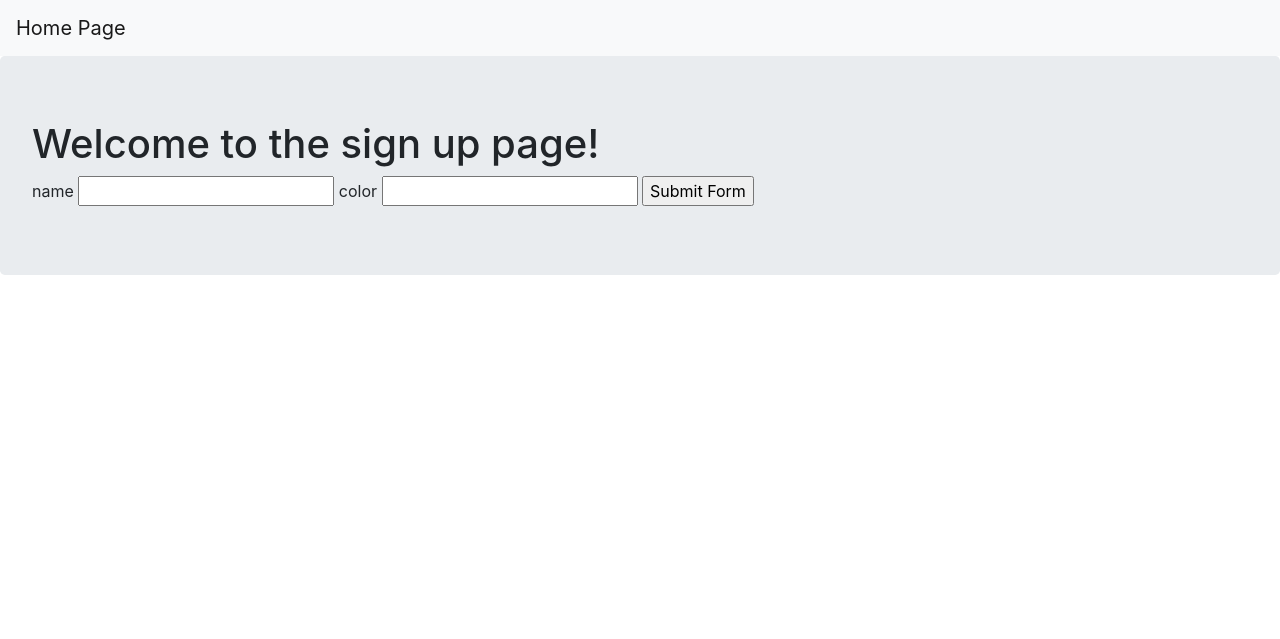
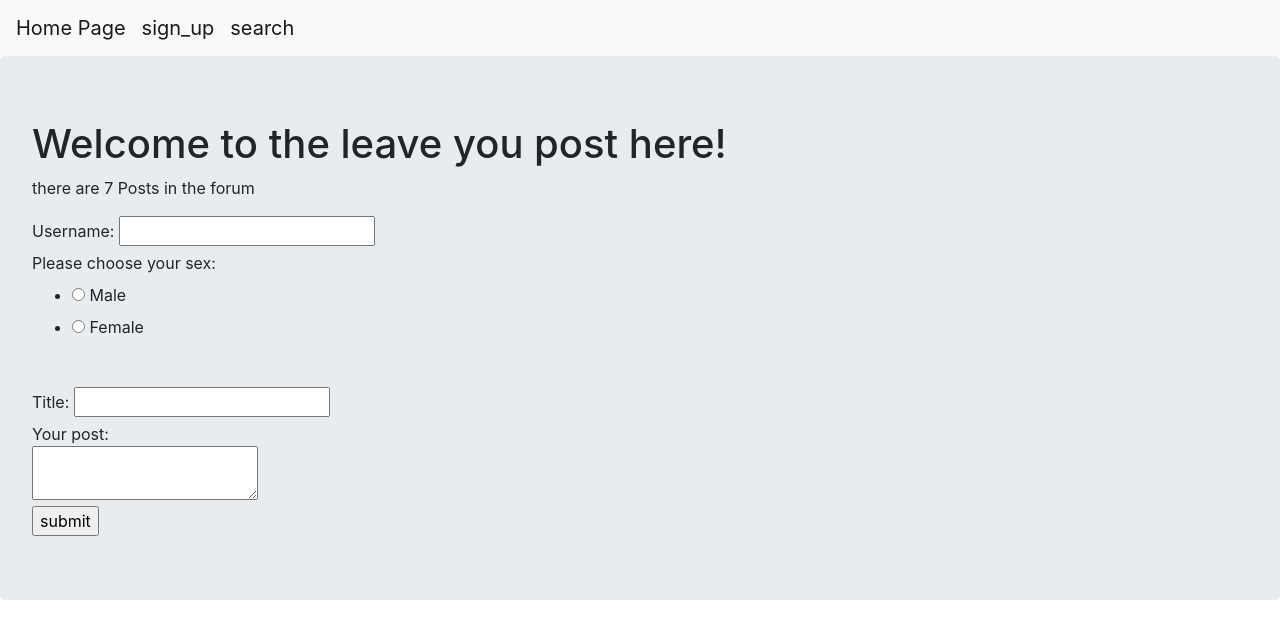
Before and after one commit to EvanstsaiTW/WebDev, a Flask app: page /signup_form in a window 1280 px wide. Shown: the top 639 px of the page. Run offline with Flask 2, Linux system fonts and the light colour scheme; data comes from the database, SQL or seed files in the repository; some libraries are stand-ins or nearby versions.

Commit message:
update cap1

```diff
--- /dev/null
+++ b/app.py
@@ -0,0 +1,96 @@
+from flask import Flask, render_template, request, session, redirect, url_for
+import os
+from flask_sqlalchemy import SQLAlchemy
+from flask_migrate import Migrate
+from wtforms import StringField, SubmitField
+from flask_wtf import FlaskForm
+from wtforms import StringField, SubmitField, RadioField,TextAreaField
+from wtforms.validators import DataRequired
+
+
+################# db ##################
+basedir = os.path.abspath(os.path.dirname(__file__))
+""" print("basedir") """
+app = Flask(__name__)
+
+app.config['SQLALCHEMY_DATABASE_URI'] = 'sqlite:///' + os.path.join(basedir, 'data.sqlite')
+app.config['SQLALCHEMY_TRACK_MODIFICATIONS'] = False
+
+db = SQLAlchemy(app)
+Migrate(app, db)
+db.create_all()
+app.config['SECRET_KEY'] = 'mykey'
+
+class Post(db.Model):
+    __table_name = 'post'
+    id = db.Column(db.Integer,primary_key=True)
+    name = db.Column(db.Text)
+    sex = db.Column(db.Text)
+    title = db.Column(db.Text)
+    content = db.Column(db.Text)
+
+    def __init__(self, name, sex, title, content):
+        self.name = name
+        self.sex = sex
+        self.title = title
+        self.content = content
+
+    def __repr__(self):
+        return f"{self.name}:{self.sex},{self.title},{self.content}"
+
+################# db ##################
+
+#######Form#############
+class ContentForm(FlaskForm):
+    name = StringField("Username: ", validators= [DataRequired()])
+    sex = RadioField('Please choose your sex: ', choices= ['Male', 'Female'])
+    title = StringField("Title: ", validators= [DataRequired()])
+    content = TextAreaField("Your post")
+    submit = SubmitField('submit')
+
+class searchForm(FlaskForm):
+    key = StringField("keywords", validators=[DataRequired()])
+    submit = SubmitField('search!')
+
+########### views########
+@app.route('/')
+def index():
+    return render_template('/index.html')
+
+@app.route('/signup_form', methods = ['GET', 'POST'])
+def signup_form():
+    form = ContentForm()
+    if form.validate_on_submit():
+        name = form.name.data
+        sex = form.sex.data
+        title = form.title.data
+        content = form.content.data
+        new_member = Post(name, sex, title, content)
+        db.session.add(new_member)
+        db.session.commit()
+        return redirect(url_for('thank_you'))
+    all_post = Post.query.all()
+    return render_template('signup_form.html', form = form, all_post = all_post)
+
+@app.route('/search', methods = ['GET', 'POST'])
+def search():
+    form = searchForm()
+    if form.validate_on_submit():
+        key = form.key.data
+        all_query = Post.query.all()
+        print(all_query)
+        result = []
+        for ind in range(len(all_query)):
+            if key in all_query[ind].content:
+                result.append(all_query[ind])
+        return render_template('search.html', form = form, query = result)
+    return render_template('search.html', form = form)
+
+
+@app.route('/thank_you')
+def thank_you():
+    all_post = Post.query.all()
+    return render_template('thank_you.html', all = all_post)
+
+if __name__ == '__main__':
+    app.run(debug=True)
--- a/basic.py
+++ /dev/null
@@ -1,54 +0,0 @@
-from flask import Flask, render_template, request
-import os
-from flask_sqlalchemy import SQLAlchemy
-from flask_migrate import Migrate
-
-################# db ##################
-basedir = os.path.abspath(os.path.dirname(__file__))
-""" print("basedir") """
-app = Flask(__name__)
-
-app.config['SQLALCHEMY_DATABASE_URI'] = 'sqlite:///' + os.path.join(basedir, 'data.sqlite')
-app.config['SQLALCHEMY_TRACK_MODIFICATIONS'] = False
-
-db = SQLAlchemy(app)
-Migrate(app, db)
-
-class Color(db.Model):
-    __tablename__ = 'color'
-
-    id = db.Column(db.Integer,primary_key=True)
-
-    color = db.Column(db.Text)
-    name = db.Column(db.Text)
-
-    def __init__(self, name, color):
-        self.name = name
-        self.color = color
-    def __repr__(self):
-        return f"{self.name}:{self.color}"
-
-################# db ##################
-
-########### views########
-@app.route('/')
-def index():
-    return render_template('index.html')
-
-
-@app.route('/signup_form', methods = ['GET'])
-def signup_form():
-    return render_template('signup_form.html')
-
-@app.route('/thank_you')
-def thank_you():
-    color = request.args.get('color')
-    name = request.args.get('name')
-    new_member = Color(name, color)
-    db.session.add(new_member)
-    db.session.commit()
-    all_color = Color.query.all()
-    return render_template('thank_you.html', color = color, name = name, all = all_color)
-
-if __name__ == '__main__':
-    app.run(debug=True)
--- a/templates/base.html
+++ b/templates/base.html
@@ -8,7 +8,11 @@
   </head>
   <body>
     <nav class="navbar navbar-expand-lg navbar-light bg-light">
-      <a class="navbar-brand" href="{{url_for('index')}}">Home Page</a>
+    <div class="navbar-nav">
+      <a class="navbar-brand" href="{{url_for('index')}}"> Home Page </a>
+      <a class="navbar-brand" href="{{url_for('signup_form')}}"> sign_up </a>
+      <a class="navbar-brand" href="{{url_for('search')}}"> search </a>
+    </div>
     </nav>
     {% block content %}
     {% endblock %}
--- a/templates/signup_form.html
+++ b/templates/signup_form.html
@@ -1,28 +1,21 @@
 {% extends "base.html"%}
 {% block content %}
 <div class="jumbotron">
-
-<h1>Welcome to the sign up page!</h1>
-  <form action="{{ url_for('thank_you')}}">
-    <label for="name">name</label>
-    <input type="text" name="name">
-    <label for="color">color</label>
-    <input type="text" name="color">
-    <input type="submit" value="Submit Form">
+<h1>Welcome to the leave you post here!</h1>
+<p> there are {{all_post|length}} Posts in the forum</p>
+  <form method="POST">
+    {{form.hidden_tag() }}
+    {{form.name.label}} {{form.name}}
+    <br>
+    {{form.sex.label}} {{form.sex}}
+    <br>
+    {{form.title.label}} {{form.title}}
+    <br>
+    Your post:
+    <br>
+    {{form.content}}
+    <br>
+    {{ form.submit()}}
   </form>
-  <!-- <div class="form-group">
-    <label>Username</label>
-    <input type="text" class="form-control" id="username" name="username" placeholder="Select a username">
-  </div>
-
-  <div class="form-group">
-    <label>Email</label>
-    <input type="email" class="form-control" id="email" name="email" placeholder="Enter your email">
-  </div>
-
-  <div class="form-group">
-    <label>Password</label>
-    <input type="password" class="form-control" id="password" name="password" placeholder="Create a password">
-  </div> -->
 </div>
 {% endblock %}
```
Also changed, not shown: CRUD.py (+3 -7 lines), migrations/versions/5e0ddc543745_change_db.py (added, +34 -0 lines), migrations/versions/eb3806128379_add_title.py (added, +33 -0 lines), migrations/versions/fb42d6a3ec3c_add_title.py (added, +28 -0 lines), templates/search.html (added, +20 -0 lines), templates/thank_you.html (+10 -5 lines), all_list.png (deleted), data.sqlite.
